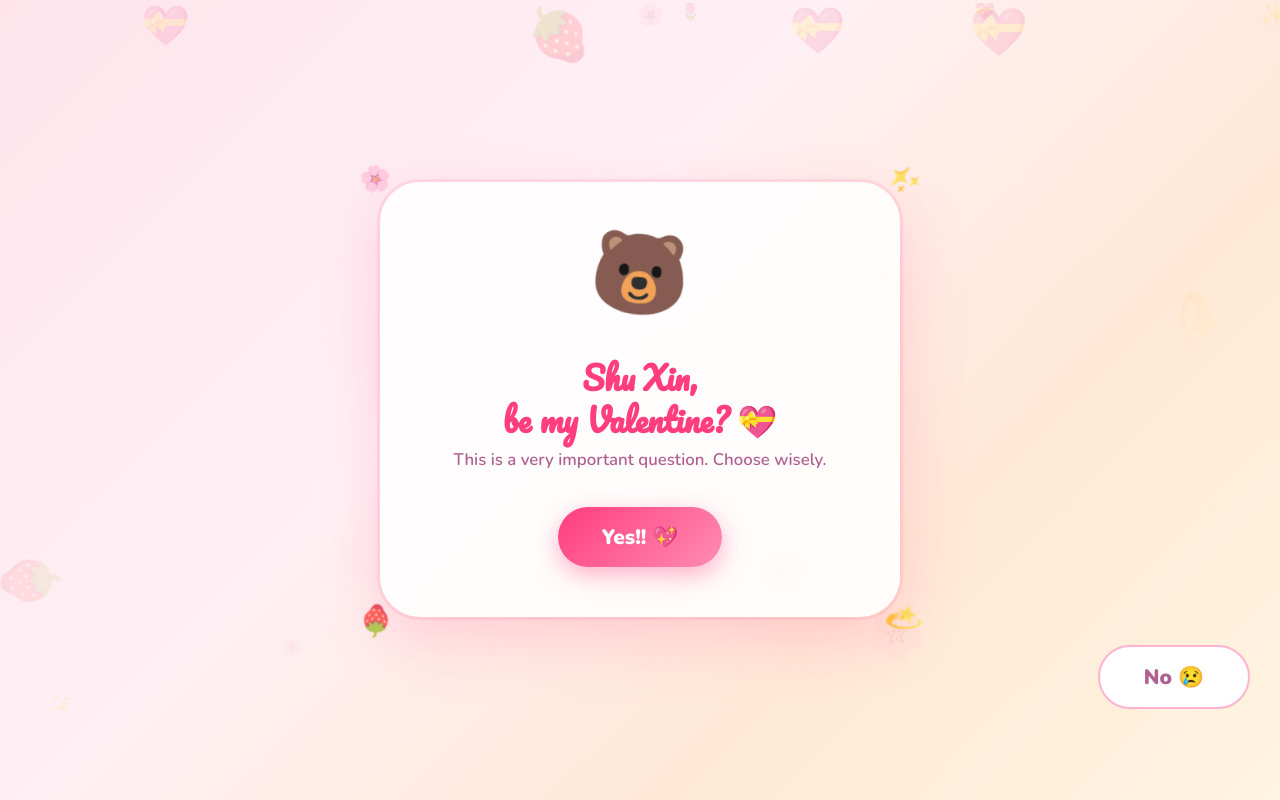
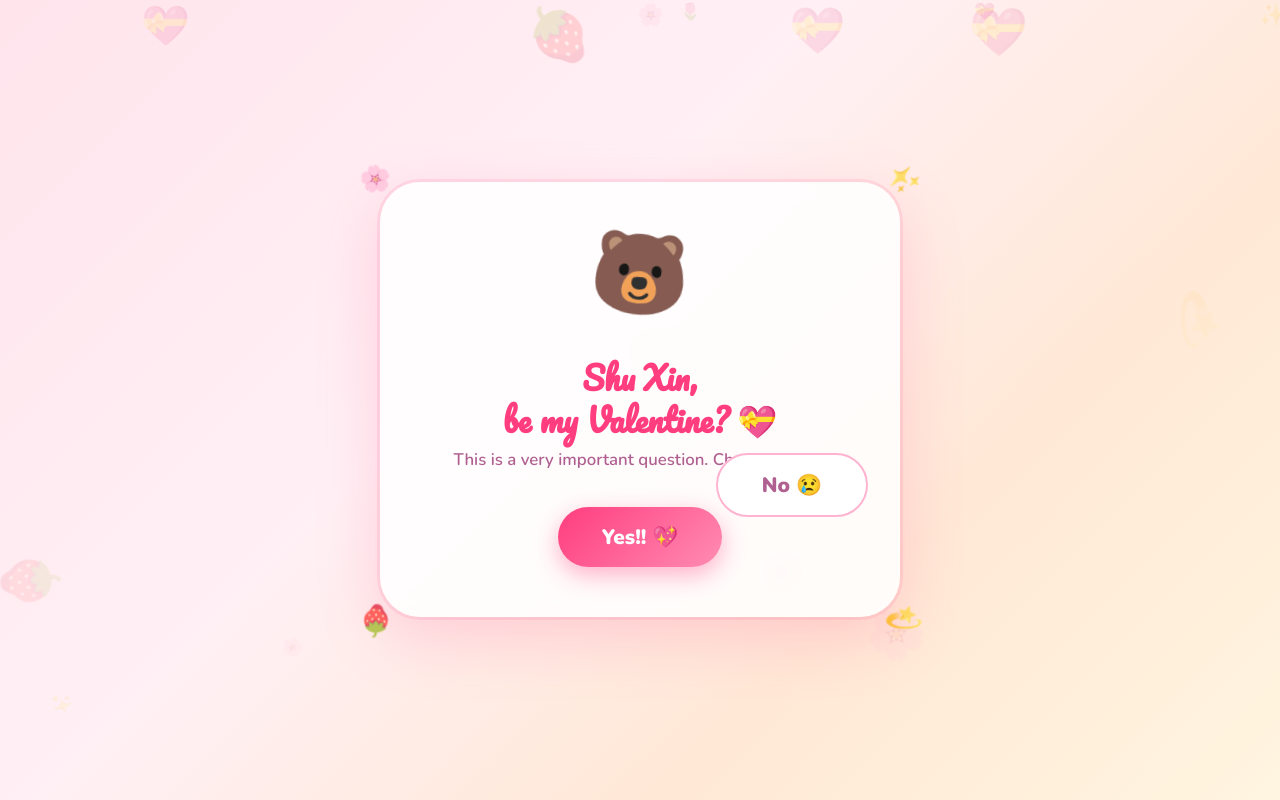
Before and after one commit to melwin888/Personal-Projects, a plain HTML site: page index.html in a window 1280 px wide. Drawn offline with nearby package versions, Linux system fonts and the light colour scheme.

Commit message:
Update index.html

```diff
--- a/index.html
+++ b/index.html
@@ -139,12 +139,12 @@
     font-weight: 900;
     cursor: pointer;
     transition: opacity 0.25s ease;
-    position: fixed;
+    position: fixed; /* Fixed relative to Viewport (when in body) */
     z-index: 999;
     white-space: nowrap;
     user-select: none;
     pointer-events: auto;
-    /* start somewhere safe; JS will place it next to YES */
+    /* Start safely off-screen or top-left, JS will move it */
     left: 16px;
     top: 16px;
   }
@@ -492,10 +492,8 @@
 </head>
 <body>
 
-<!-- CONFETTI -->
 <canvas id="confetti-canvas"></canvas>
 
-<!-- ======== PAGE 1: THE QUESTION ======== -->
 <div id="page1">
   <div class="floating-hearts" id="floatingHearts"></div>
 
@@ -516,10 +514,8 @@
   </div>
 </div>
 
-<!-- ======== YES BURST LAYER ======== -->
 <div id="yes-burst"></div>
 
-<!-- ======== PAGE 2: VALENTINE'S DAY ======== -->
 <div id="page2">
 
   <div class="page2-hero">
@@ -530,7 +526,6 @@
 
   <div class="content-wrapper">
 
-    <!-- LOVE LETTER -->
     <div class="section-card">
       <div class="section-title">💌 A Little Note</div>
       <div class="letter-text">
@@ -542,7 +537,6 @@
       </div>
     </div>
 
-    <!-- PHOTO GALLERY -->
     <div class="section-card">
       <div class="section-title">📸 Us, Obviously</div>
       <div class="photo-grid">
@@ -569,7 +563,6 @@
       </div>
     </div>
 
-    <!-- ITINERARY -->
     <div class="section-card">
       <div class="section-title">🗓️ Our Day — Feb 14th</div>
       <div class="timeline">
@@ -830,6 +823,13 @@ noBtn.addEventListener('pointerdown', (e) => {
 
 // Initial placement — wait for fonts so widths are correct
 window.addEventListener('load', () => {
+  // === CRITICAL FIX ===
+  // Move the No button to the body tag.
+  // This detaches it from the .question-card container which has CSS transforms.
+  // Now "position: fixed" will truly be relative to the viewport, preventing the
+  // button from flying off-screen when coordinates are calculated.
+  document.body.appendChild(noBtn);
+
   noBtn.style.display = 'inline-flex';
   noBtn.style.opacity = '1';
 
@@ -887,6 +887,9 @@ function triggerYesBurst() {
   // Fade out page1
   page1.style.opacity = '0';
   page1.style.pointerEvents = 'none';
+
+  // Also hide the moved noBtn so it doesn't stay on top of the burst
+  noBtn.style.display = 'none';
 
   // Animate tiles popping in
   tiles.forEach((tile, i) => {
@@ -992,15 +995,6 @@ function launchConfetti() {
   }
   draw();
 }
-
-// Initial NO button placement — wait for layout then place it right next to YES
-window.addEventListener('load', () => {
-  setTimeout(() => {
-    const yesRect = yesBtn.getBoundingClientRect();
-    noBtn.style.left = (yesRect.right + 20) + 'px';
-    noBtn.style.top  = yesRect.top + 'px';
-  }, 100);
-});
 </script>
 
 <style>
```
